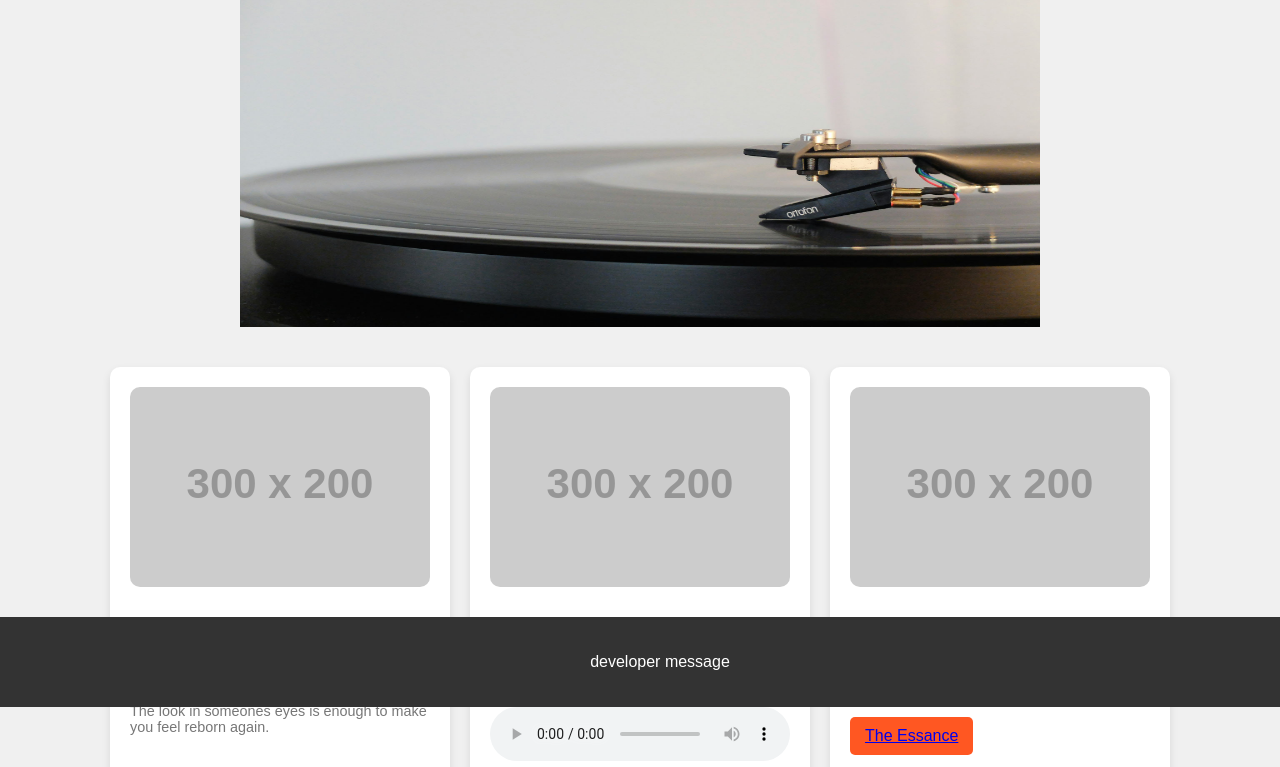
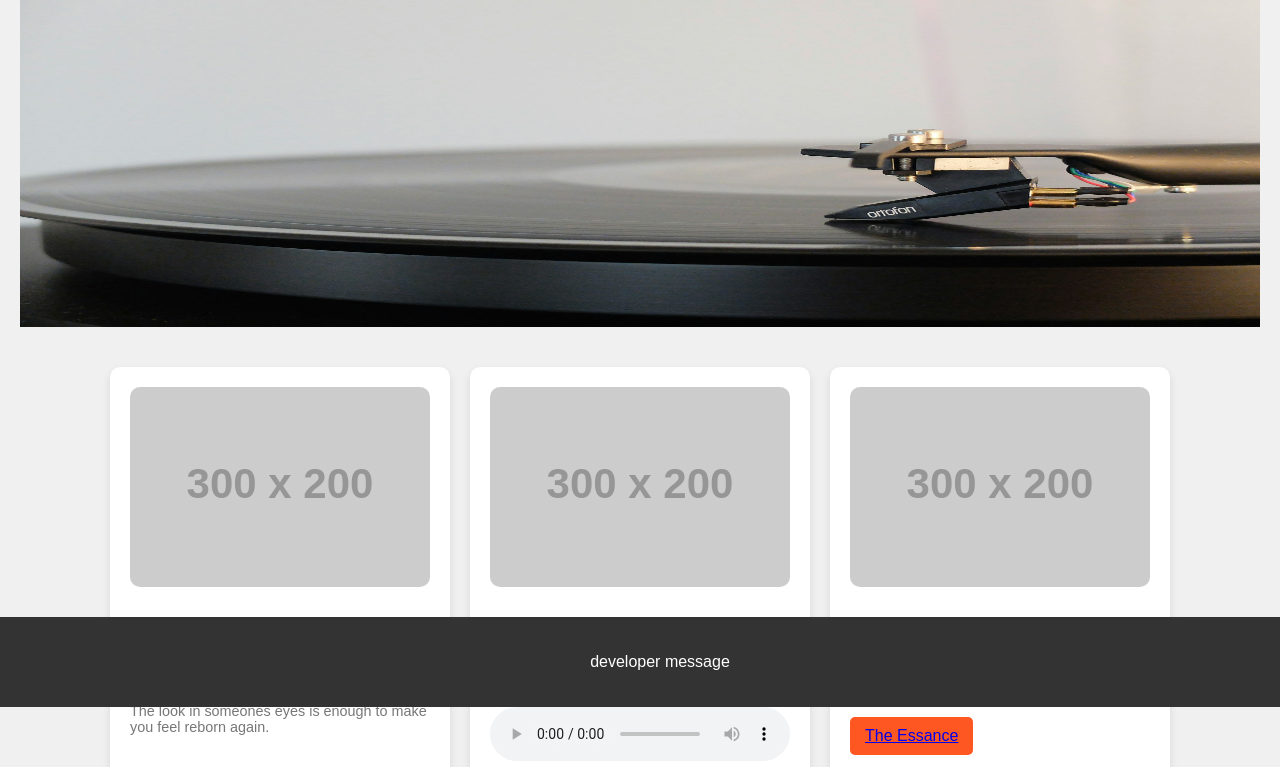
Before and after one commit to antonio112518/vibras, a plain HTML site: page index.html in a window 1280 px wide. Shown: the part 93-860 px from the top of the page. Drawn offline with Linux system fonts and the light colour scheme; placeholder pictures from the web are drawn by us.

Commit message:
image width

```diff
--- a/CSS/main.css
+++ b/CSS/main.css
@@ -104,5 +104,5 @@ footer {
 
 .tittle-m{
     height: 400px;
-    width:800px;
+    width:2000px;
 }
```
